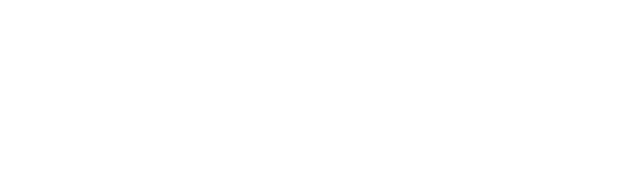
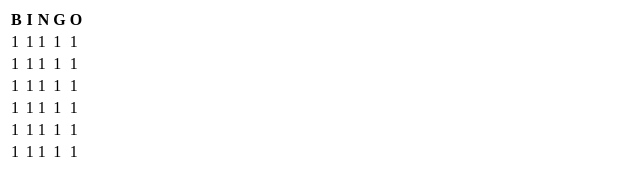
Before and after one commit to KawataTsutomu/MyBingo, a plain HTML site: page index.html in a window 1280 px wide. Shown: the whole page, without its empty margins (0-640 px from the left). Drawn offline with Linux system fonts and the light colour scheme.

Commit message:
ビンゴシートの画面をマークアップ

```diff
--- a/index.html
+++ b/index.html
@@ -7,7 +7,19 @@
     <title>MyBingo</title>
 </head>
 <body>
-
+    <table>
+        <thead>
+            <tr><th>B</th><th>I</th><th>N</th><th>G</th><th>O</th></tr>
+        </thead>
+        <tbody>
+            <tr><td>1</td><td>1</td><td>1</td><td>1</td><td>1</td></tr>
+            <tr><td>1</td><td>1</td><td>1</td><td>1</td><td>1</td></tr>
+            <tr><td>1</td><td>1</td><td>1</td><td>1</td><td>1</td></tr>
+            <tr><td>1</td><td>1</td><td>1</td><td>1</td><td>1</td></tr>
+            <tr><td>1</td><td>1</td><td>1</td><td>1</td><td>1</td></tr>
+            <tr><td>1</td><td>1</td><td>1</td><td>1</td><td>1</td></tr>
+        </tbody>
+    </table>
     <script src="js/main.js"></script>
 </body>
 </html>
```
